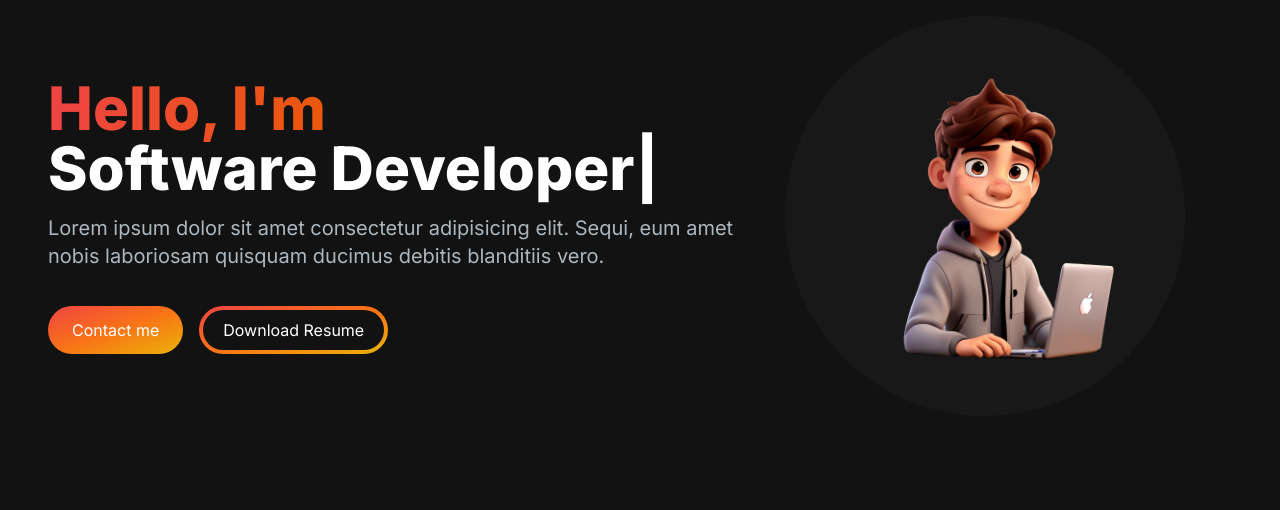
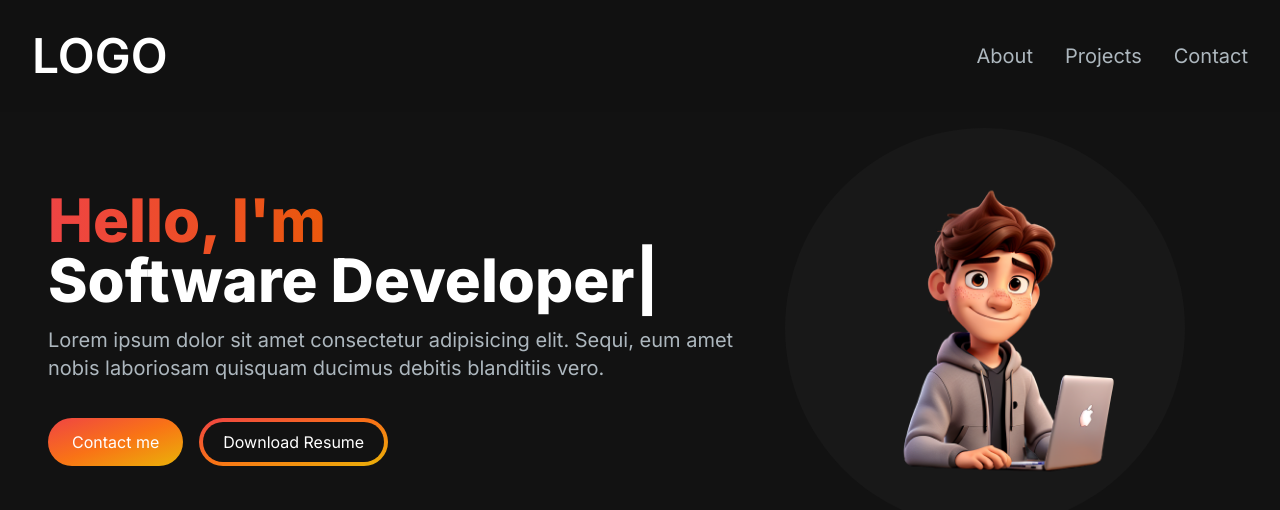
Before and after one commit to Nic-Horton/portfolio-v2, a Next.js app: page / in a window 1280 px wide. Shown: the top 510 px of the page. Built offline with nearby package versions, Linux system fonts and the light colour scheme.

Commit message:
Added navbar component with a menu and changed repetition of type animation in hero section

```diff
--- a/app/components/HeroSection/TypeAnimation.jsx
+++ b/app/components/HeroSection/TypeAnimation.jsx
@@ -8,7 +8,7 @@
 			sequence={['Nic', 2000, 'Software Developer', 2000]}
 			wrapper="span"
 			speed={20}
-			repeat={Infinity}
+			repeat={0}
 		/>
 	);
 };
--- /dev/null
+++ b/app/components/Navbar/MenuButtons.jsx
@@ -0,0 +1,21 @@
+import { Bars3Icon, XMarkIcon } from '@heroicons/react/24/solid';
+
+const MenuButtons = ({ navOpen, setNavOpen }) => {
+	return !navOpen ? (
+		<button
+			onClick={() => setNavOpen(!navOpen)}
+			className="flex items-center px-3 py-2 border rounded border-slate-200 text-slate-200 hover:text-white hover:border-white"
+		>
+			<Bars3Icon className="h-5 w-5" />
+		</button>
+	) : (
+		<button
+			onClick={() => setNavOpen(!navOpen)}
+			className="flex items-center px-3 py-2 border rounded border-slate-200 text-slate-200 hover:text-white hover:border-white"
+		>
+			<XMarkIcon className="h-5 w-5" />
+		</button>
+	);
+};
+
+export default MenuButtons;
--- /dev/null
+++ b/app/components/Navbar/MenuOverlay.jsx
@@ -0,0 +1,15 @@
+import NavLink from './NavLink';
+
+const MenuOverlay = ({ links, setNavOpen }) => {
+	return (
+		<ul className="flex flex-col p-y-4 items-center">
+			{links.map((link, index) => (
+				<li key={index} onClick={() => setNavOpen(false)}>
+					<NavLink href={link.path} title={link.title} />
+				</li>
+			))}
+		</ul>
+	);
+};
+
+export default MenuOverlay;
--- /dev/null
+++ b/app/components/Navbar/NavLink.jsx
@@ -0,0 +1,14 @@
+import Link from 'next/link';
+
+const NavLink = ({ href, title }) => {
+	return (
+		<Link
+			href={href}
+			className="block py-2 pl-3 pr-4 text-[#ADB7BE] sm:text-xl rounded md:p-0 hover:text-white"
+		>
+			{title}
+		</Link>
+	);
+};
+
+export default NavLink;
--- /dev/null
+++ b/app/components/Navbar/Navbar.jsx
@@ -0,0 +1,70 @@
+'use client';
+import { useState, useRef, useEffect } from 'react';
+import Link from 'next/link';
+import NavLink from './NavLink';
+import MenuOverlay from './MenuOverlay';
+import MenuButtons from './MenuButtons';
+
+const navLinks = [
+	{
+		title: 'About',
+		path: '#about',
+	},
+	{
+		title: 'Projects',
+		path: '#projects',
+	},
+	{
+		title: 'Contact',
+		path: '#contact',
+	},
+];
+
+const Navbar = () => {
+	const [navOpen, setNavOpen] = useState(false);
+	const menuRef = useRef(null);
+
+	const handleClickOutside = (event) => {
+		if (menuRef.current && !menuRef.current.contains(event.target)) {
+			setNavOpen(false);
+		}
+	};
+
+	useEffect(() => {
+		document.addEventListener('mousedown', handleClickOutside);
+		return () => {
+			document.removeEventListener('mousedown', handleClickOutside);
+		};
+	}, []);
+
+	return (
+		<nav
+			ref={menuRef}
+			className="fixed top-0 left-0 right-0 z-10 bg-[#121212] md:bg-opacity-90"
+		>
+			<div className="flex flex-wrap items-center justify-between mx-auto p-8">
+				<Link
+					href={'/'}
+					className="text-2xl md:text-5xl text-white font-semibold"
+				>
+					LOGO
+				</Link>
+				<div className="mobile-menu block md:hidden">
+					<MenuButtons navOpen={navOpen} setNavOpen={setNavOpen} />
+				</div>
+				<div className="menu hidden md:block md:w-auto" id="navbar">
+					<ul className="flex p-4 md:p-0 md:flex-row md:space-x-8 mt-0">
+						{navLinks.map((link, index) => (
+							<li key={index}>
+								<NavLink href={link.path} title={link.title} />
+							</li>
+						))}
+					</ul>
+				</div>
+			</div>
+			{navOpen && <MenuOverlay links={navLinks} setNavOpen={setNavOpen} />}
+		</nav>
+	);
+};
+
+export default Navbar;
--- a/app/page.js
+++ b/app/page.js
@@ -1,9 +1,11 @@
 import HeroSection from './components/HeroSection/HeroSection';
+import Navbar from './components/Navbar/Navbar';
 
 export default function Home() {
 	return (
 		<main className="flex min-h-screen flex-col bg-[#121212]">
-			<div className="container mx-auto px-12 py-4">
+			<Navbar />
+			<div className="container mt-28 mx-auto px-12 py-4">
 				<HeroSection />
 			</div>
 		</main>
--- a/package.json
+++ b/package.json
@@ -9,6 +9,7 @@
     "lint": "next lint"
   },
   "dependencies": {
+    "@heroicons/react": "^2.1.3",
     "next": "14.2.3",
     "react": "^18",
     "react-dom": "^18",
```
Also changed, not shown: 1 other file (tests, documents, lock files or other folders).
